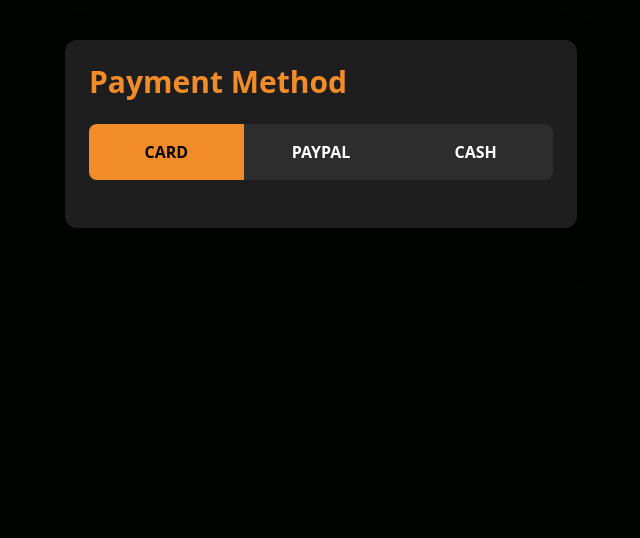
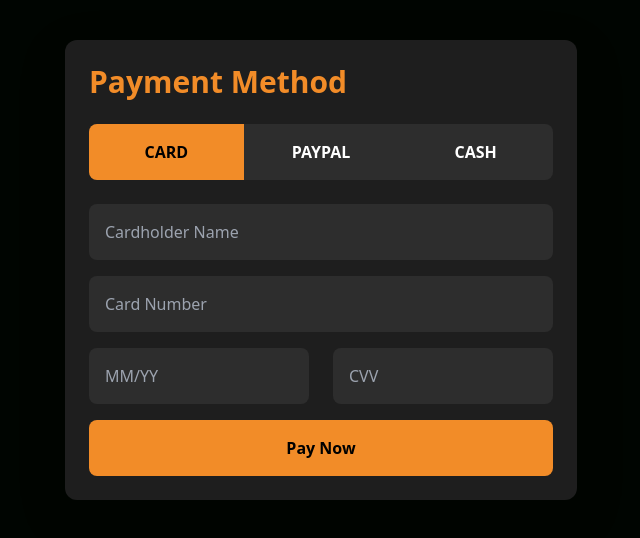
Before and after one commit to theopitsi-hue/STiSE-Project-UNIWA, a React (Create React App) app in the folder Springroll-Client/: page /payment in a window 1280 px wide. Shown: the top 538 px of the page, without its empty margins (319-959 px from the left). Built offline with nearby package versions, Linux system fonts and the light colour scheme.

Commit message:
feat(payment): add credit card input fields (UI)

```diff
--- a/Springroll-Client/src/pages/Payment/Payment.jsx
+++ b/Springroll-Client/src/pages/Payment/Payment.jsx
@@ -16,14 +16,44 @@ const Payment = () => {
                             key={m}
                             onClick={() => setMethod(m)}
                             className={`w-full py-3 font-semibold transition-colors ${method === m
-                                    ? "bg-springOrange text-black"
-                                    : "text-white hover:bg-[#3a3a3a]"
+                                ? "bg-springOrange text-black"
+                                : "text-white hover:bg-[#3a3a3a]"
                                 }`}
                         >
                             {m.toUpperCase()}
                         </button>
                     ))}
                 </div>
+                {/* CARD FORM */}
+                {method === "card" && (
+                    <div className="space-y-4">
+                        <input
+                            type="text"
+                            placeholder="Cardholder Name"
+                            className="w-full p-3 bg-[#2d2d2d] text-white rounded-lg outline-none"
+                        />
+                        <input
+                            type="text"
+                            placeholder="Card Number"
+                            className="w-full p-3 bg-[#2d2d2d] text-white rounded-lg outline-none"
+                        />
+                        <div className="flex gap-4">
+                            <input
+                                type="text"
+                                placeholder="MM/YY"
+                                className="w-1/2 p-3 bg-[#2d2d2d] text-white rounded-lg outline-none"
+                            />
+                            <input
+                                type="password"
+                                placeholder="CVV"
+                                className="w-1/2 p-3 bg-[#2d2d2d] text-white rounded-lg outline-none"
+                            />
+                        </div>
+                        <button className="w-full p-3 bg-springOrange text-black rounded-lg font-bold">
+                            Pay Now
+                        </button>
+                    </div>
+                )}
             </div>
         </div>
     );
```
